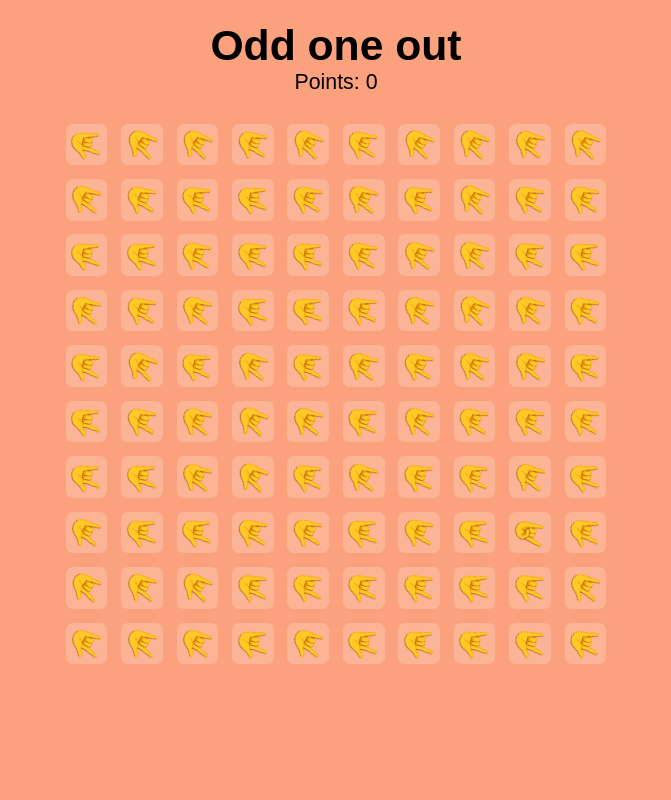
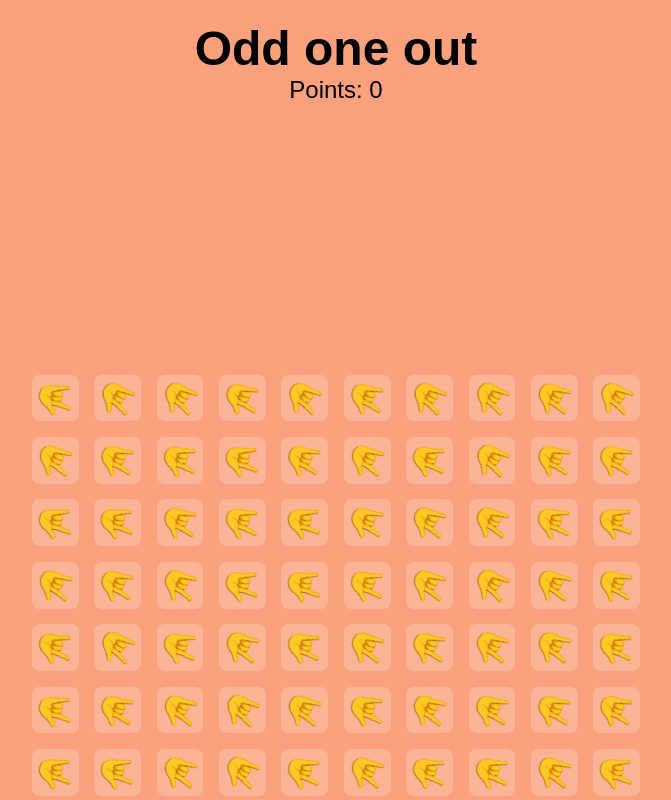
Before and after one commit to sprioleau/ooo, a React (Vite) app: page / in a window 1280 px wide. Shown: the top 800 px of the page, without its empty margins (304-975 px from the left). Built offline with nearby package versions, Linux system fonts and the light colour scheme; a web font is replaced by a local one.

Commit message:
💄 Scale game

```diff
--- a/src/styles/index.scss
+++ b/src/styles/index.scss
@@ -19,6 +19,10 @@
 
 body {
   font-family: "Red Hat Display", sans-serif;
+  font-size: clamp(12px, 2vw, 24px);
+  height: 100vh;
+  height: 100dvh;
+  overflow: hidden;
 }
 
 .app {
@@ -40,6 +44,10 @@ header {
 
 main {
   flex: 1 0;
+  display: flex;
+  flex-direction: column;
+  align-items: center;
+  justify-content: center;
 }
 
 ul,
@@ -56,6 +64,23 @@ li {
   max-width: 100%;
   margin: 0 auto;
   padding: 1em;
+  margin-bottom: 2em;
+}
+
+button {
+  display: flex;
+  align-items: center;
+  justify-content: center;
+  padding: 0.25em;
+  background-color: rgba(255, 255, 255, 0.2);
+  outline: none;
+  border: none;
+  cursor: pointer;
+  border-radius: 0.25em;
+  font-family: inherit;
+  transition: 0.25s ease-out;
+  transition-property: background-color transform;
+  user-select: none;
 }
 
 .piece {
@@ -71,22 +96,9 @@ li {
   button {
     --size: 1.5em;
     margin: 0.25em;
-    display: flex;
-    align-items: center;
-    justify-content: center;
     width: var(--size);
     height: var(--size);
-    padding: 0.25em;
-    background-color: rgba(255, 255, 255, 0.2);
-    outline: none;
-    border: none;
-    font-size: 1.3rem;
-    cursor: pointer;
-    border-radius: 0.25em;
-    font-family: inherit;
-    transition: 0.25s ease-out;
-    transition-property: background-color transform;
-    user-select: none;
+    font-size: 1.3em;
   }
 }
 
@@ -124,3 +136,12 @@ li {
   transform: translateX(-50%) scale(var(--scale));
   transition: transform 0.15s ease-in-out;
 }
+
+input[id="hot-cold-slider-toggle"] {
+  display: none;
+}
+
+.button-wrapper {
+  display: flex;
+  gap: 0.5em;
+}
```
